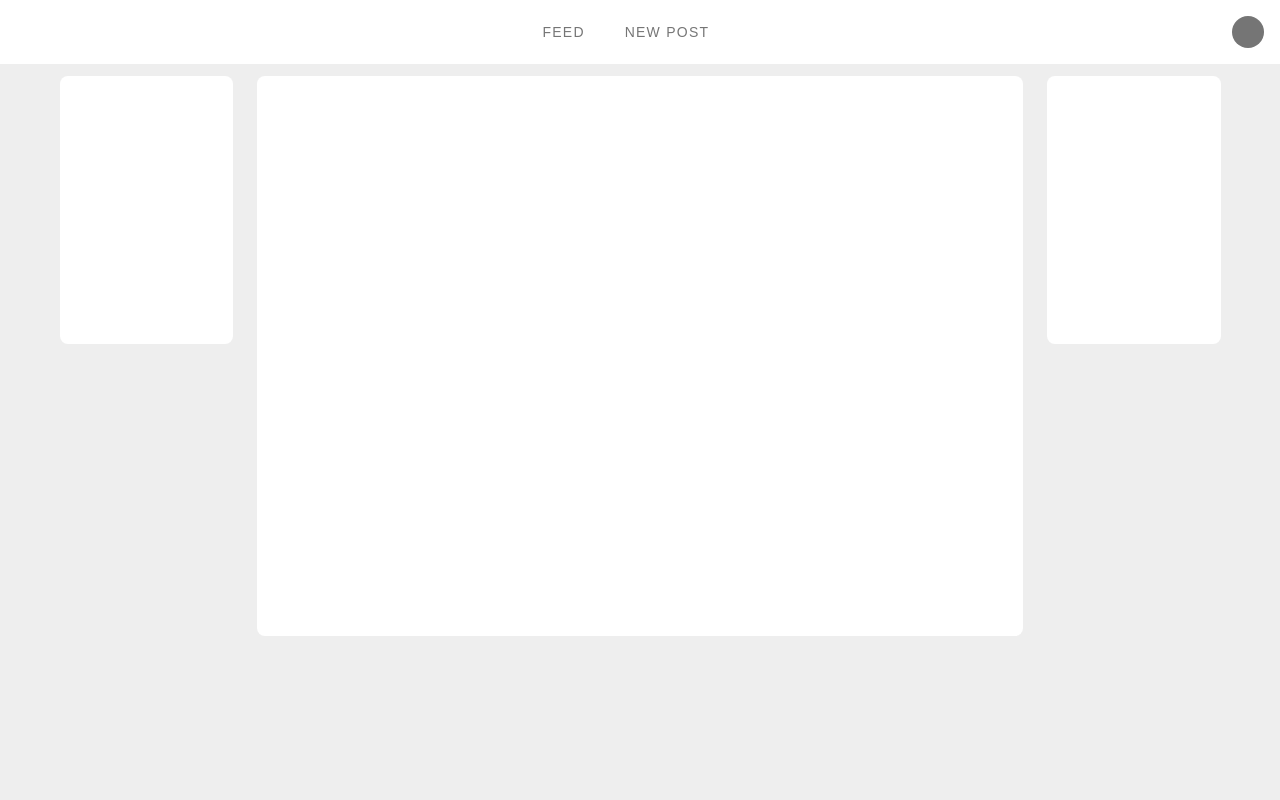
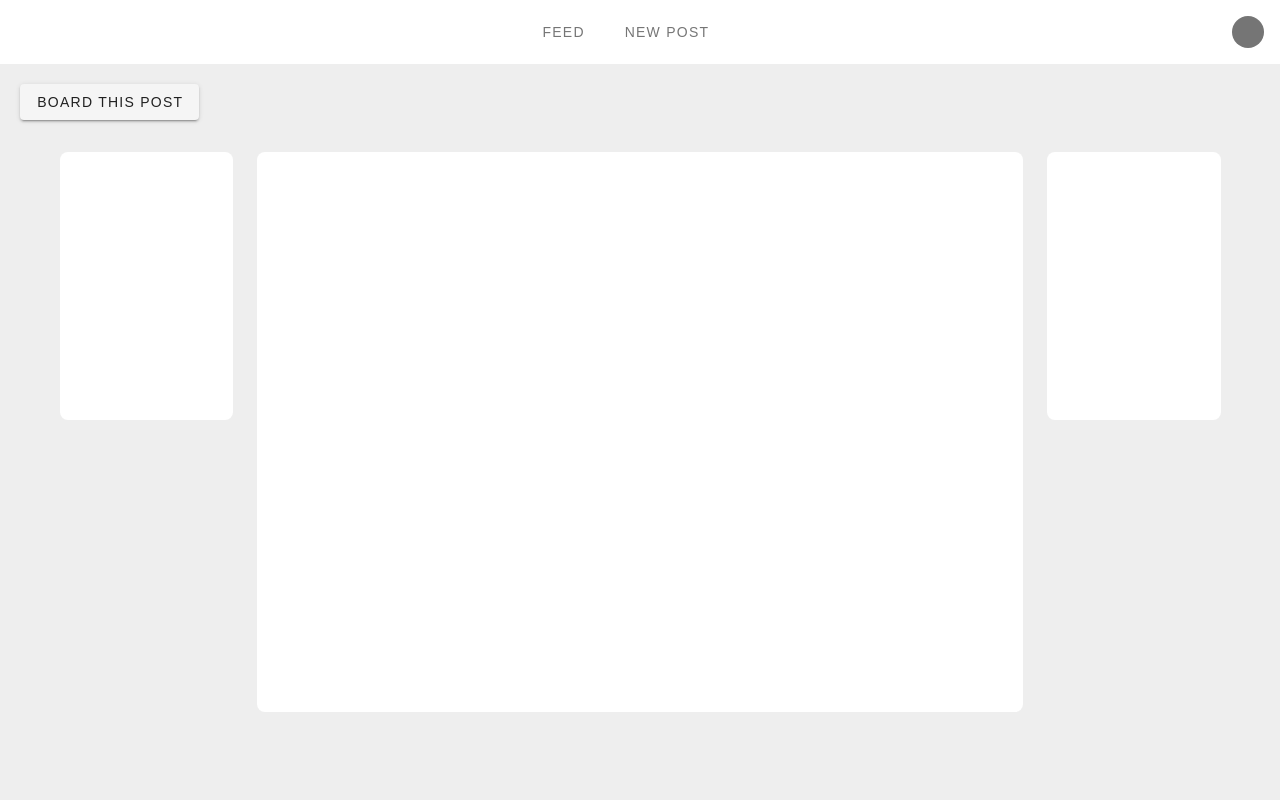
Before and after one commit to polfeliu/HackUPC2021, a Django app: page /post/1 in a window 1280 px wide. Run offline with Django 3.2, Linux system fonts and the light colour scheme; a user stored in the database is signed in; tables that the repository leaves empty hold one stand-in row (values such as "Sample post"); some web fonts are replaced.

Commit message:
added dummy button to board users to posts

```diff
--- a/HackUPC2021/urls.py
+++ b/HackUPC2021/urls.py
@@ -18,6 +18,8 @@ from django.urls import path, include
 
 from vue_app import views
 
+
+
 urlpatterns = [
     path('admin/', admin.site.urls),
     path('',  views.landing),
@@ -28,6 +30,6 @@ urlpatterns = [
 
     path('', include("django.contrib.auth.urls")),
     path('register', views.register_FORM, name="register"),
-    path('login', views.login),
-    path('profile', views.profile)
+    #path('login', views.login),
+    path('profile', views.profile),
 ]
--- a/vue_app/templates/app/post.html
+++ b/vue_app/templates/app/post.html
@@ -4,8 +4,17 @@
 {% block tab %}Feed{% endblock %}
 
 {% block content_app %}
+    <v-form method="post" class="form-group pa-5">
+        {% csrf_token %}
+
+        <v-btn type="submit">
+        Board this post
+        </v-btn>
+    </v-form>
+
 
 <v-container>
+
     <v-row>
         <v-col
                 cols="12"
--- a/vue_app/views.py
+++ b/vue_app/views.py
@@ -5,7 +5,7 @@ from django.contrib.auth import login as user_login
 from django.contrib import messages
 
 from vue_app.models import Post
-from vue_app.forms import NewPost, NewUserForm
+from vue_app.forms import NewPost, NewUserForm, AuthenticationForm, NewBoarding
 
 # TODO Protect view from unauthenticated users
 
@@ -14,9 +14,6 @@ def feed(request):
         "posts": Post.objects.all()
     }
     return render(request, 'app/feed.html', context)
-
-def login(request):
-    return render(request, 'registration/login.html')
 
 def profile(request):
     return render(request, 'registration/profile.html')
@@ -47,6 +44,15 @@ def post(request, post_id):
         context = {
             'post': Post.objects.get(id=post_id)
         }
+
+        if request.method == "POST":
+            form = NewBoarding(request.POST)
+            if form.is_valid():
+                form.create_boarding(
+                    post=context['post'],
+                    user=request.user
+                )
+
         return render(request, 'app/post.html', context)
     else:
         return HttpResponseRedirect('/Error')
```
Also changed, not shown: vue_app/forms.py (+11 -2 lines).
